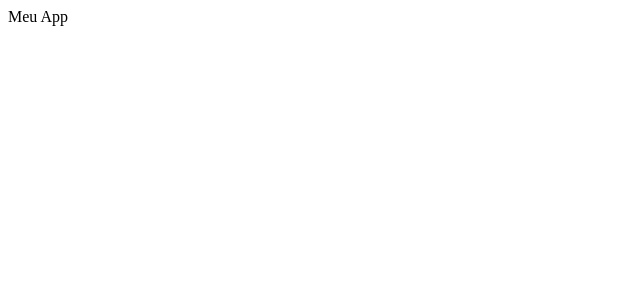
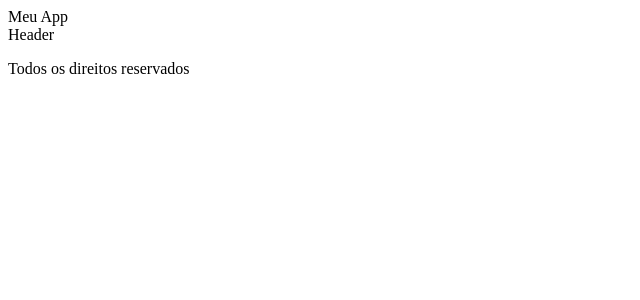
Before and after one commit to Davijluna/exercicios_de_revisao, a React (Create React App) app in the folder exerciciosdiarios/: page / in a window 1280 px wide. Shown: the top 300 px of the page, without its empty margins (0-640 px from the left). Built offline with nearby package versions, Linux system fonts and the light colour scheme.

Commit message:
feat: adicionando componente Footer a aplicação

```diff
--- a/exerciciosdiarios/src/App.js
+++ b/exerciciosdiarios/src/App.js
@@ -1,7 +1,13 @@
+import React from "react";
+import Footer from "./Footer";
+import Header from "./Header";
+
 const App = () => {
   return (
     <div>
       Meu App
+      <Header />
+      <Footer />
     </div>
   );
 }
```
